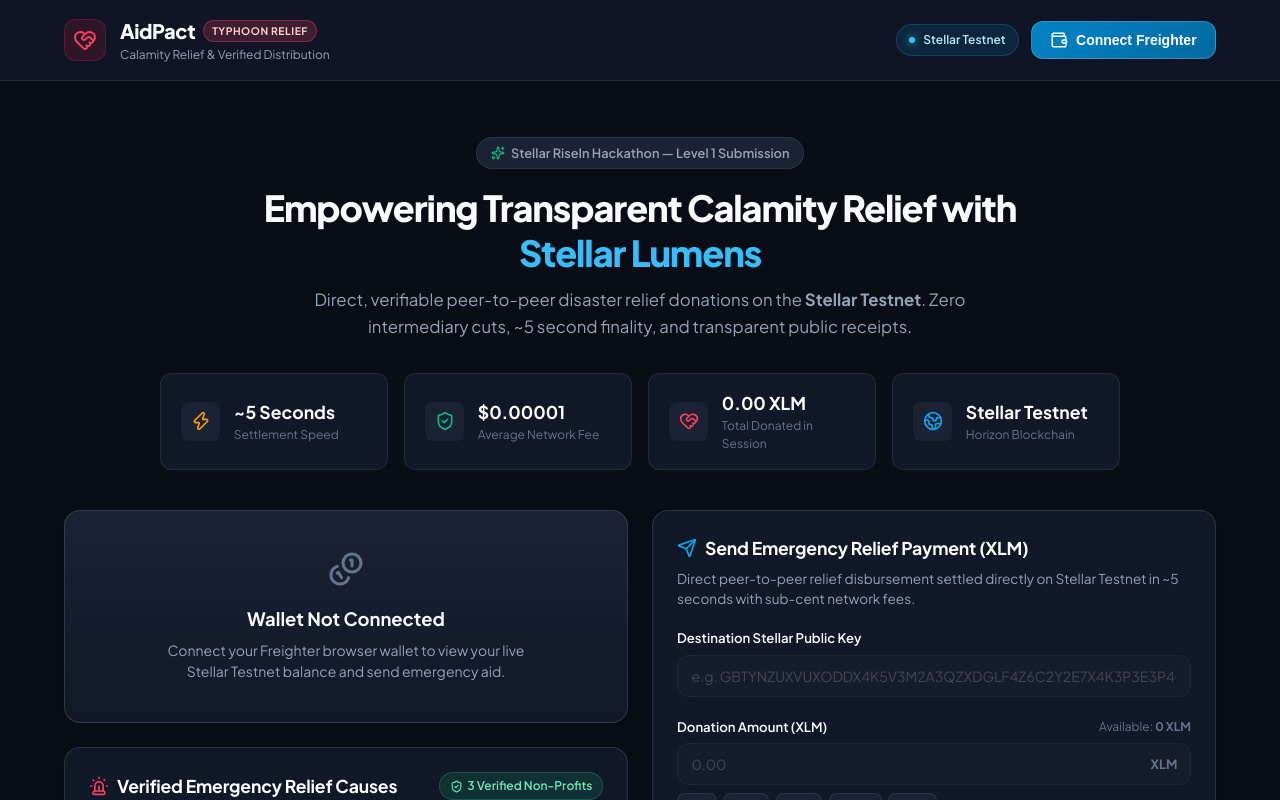
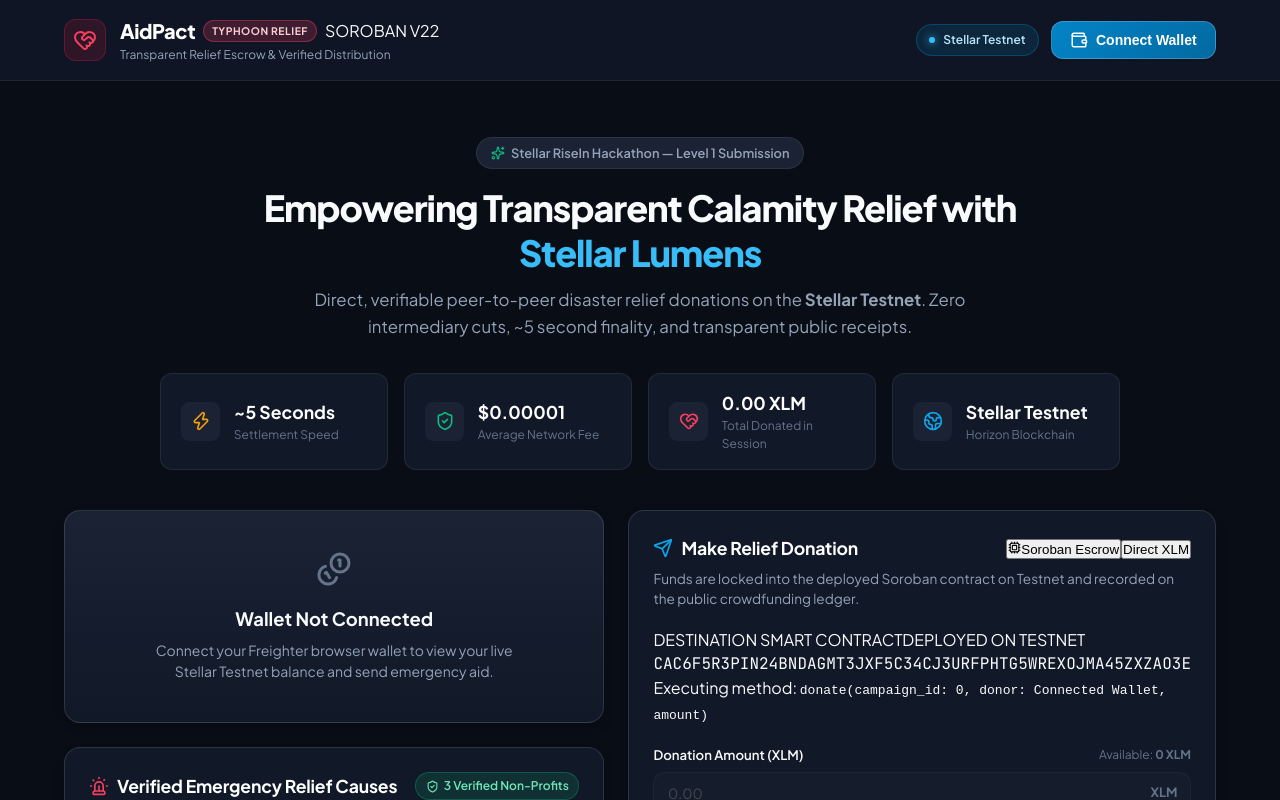
Before and after one commit to xynezakg/Stellar-Xynezak, a React (Vite) app: page / in a window 1280 px wide. Shown: the top 800 px of the page. Built offline with nearby package versions, Linux system fonts and the light colour scheme; what @stellar/stellar-sdk would draw is missing.

Commit message:
feat(ui): update donation form with soroban escrow toggle and step-by-step transaction tracker

```diff
--- a/src/components/DonationForm.tsx
+++ b/src/components/DonationForm.tsx
@@ -1,21 +1,25 @@
 import React, { useState, useEffect } from 'react';
 import { PresetBeneficiary, WalletState } from '../types/stellar';
-import { Send, Sparkles, AlertCircle, Info, ShieldAlert } from 'lucide-react';
+import { Send, Sparkles, AlertCircle, Info, ShieldAlert, Cpu } from 'lucide-react';
 import { Keypair } from '@stellar/stellar-sdk';
+import { AIDPACT_CONTRACT_ID } from '../services/soroban';
 
 interface DonationFormProps {
   wallet: WalletState;
   selectedPreset: PresetBeneficiary | null;
-  onSendPayment: (to: string, amount: string, memo: string, recipientName?: string) => Promise<void>;
+  onSendContractDonation: (amount: string, memo: string, recipientName?: string) => Promise<void>;
+  onSendDirectPayment: (to: string, amount: string, memo: string, recipientName?: string) => Promise<void>;
   isSubmitting: boolean;
 }
 
 export const DonationForm: React.FC<DonationFormProps> = ({
   wallet,
   selectedPreset,
-  onSendPayment,
+  onSendContractDonation,
+  onSendDirectPayment,
   isSubmitting,
 }) => {
+  const [donationMode, setDonationMode] = useState<'contract' | 'direct'>('contract');
   const [destination, setDestination] = useState('');
   const [amount, setAmount] = useState('');
   const [memo, setMemo] = useState('');
@@ -33,7 +37,7 @@
     }
   }, [selectedPreset]);
 
-  // Validate destination address format
+  // Validate destination address format for direct payments
   const validateAddress = (addr: string): boolean => {
     if (!addr) return false;
     try {
@@ -52,7 +56,6 @@
   const handleMaxAmount = () => {
     if (wallet.balance && wallet.balance !== 'UNFUNDED') {
       const numBal = parseFloat(wallet.balance);
-      // Leave 1.5 XLM for reserve & base fee
       const maxSendable = Math.max(0, numBal - 1.5);
       setAmount(maxSendable > 0 ? maxSendable.toFixed(2) : '0');
     }
@@ -62,6 +65,23 @@
     e.preventDefault();
     setValidationError(null);
 
+    const parsedAmount = parseFloat(amount);
+    if (isNaN(parsedAmount) || parsedAmount <= 0) {
+      setValidationError('Please enter a valid amount greater than 0 XLM.');
+      return;
+    }
+
+    if (wallet.balance && wallet.balance !== 'UNFUNDED') {
+      const currentBal = parseFloat(wallet.balance);
+      if (parsedAmount > currentBal - 1) {
+        setValidationError(`Insufficient balance. You must maintain at least 1.0 XLM as the minimum network reserve.`);
+        return;
+      }
+    }
+
+    if (donationMode === 'contract') {
+      await onSendContractDonation(amount.trim(), memo.trim(), recipientLabel || 'Typhoon Relief Campaign #0');
+    } else {
       const trimmedDest = destination.trim();
       if (!trimmedDest) {
         setValidationError('Please enter a destination Stellar public key.');
@@ -74,25 +94,12 @@
       }
 
       if (trimmedDest === wallet.address) {
-      setValidationError('Destination address cannot be your own wallet address.');
+        setValidationError('Destination address cannot be your own wallet.');
         return;
       }
 
-    const parsedAmount = parseFloat(amount);
-    if (isNaN(parsedAmount) || parsedAmount <= 0) {
-      setValidationError('Please enter a valid amount greater than 0 XLM.');
-      return;
+      await onSendDirectPayment(trimmedDest, amount.trim(), memo.trim(), recipientLabel);
     }
-
-    if (wallet.balance && wallet.balance !== 'UNFUNDED') {
-      const currentBal = parseFloat(wallet.balance);
-      if (parsedAmount > currentBal - 1) {
-        setValidationError(`Insufficient balance. You need to keep at least 1.0 XLM as the minimum Stellar reserve.`);
-        return;
-      }
-    }
-
-    await onSendPayment(trimmedDest, amount.trim(), memo.trim(), recipientLabel);
   };
 
   const isFormDisabled = !wallet.isConnected || isSubmitting;
@@ -102,15 +109,54 @@
       <div className="section-title-row">
         <div className="section-title-wrapper">
           <Send size={20} className="text-primary" />
-          <h3 className="section-heading">Send Emergency Relief Payment (XLM)</h3>
+          <h3 className="section-heading">Make Relief Donation</h3>
+        </div>
+
+        {/* Mode Toggle */}
+        <div className="mode-toggle-group">
+          <button
+            type="button"
+            className={`mode-btn ${donationMode === 'contract' ? 'mode-active' : ''}`}
+            onClick={() => setDonationMode('contract')}
+            disabled={isSubmitting}
+            title="Escrows funds directly in deployed Soroban Smart Contract"
+          >
+            <Cpu size={13} />
+            <span>Soroban Escrow</span>
+          </button>
+          <button
+            type="button"
+            className={`mode-btn ${donationMode === 'direct' ? 'mode-active' : ''}`}
+            onClick={() => setDonationMode('direct')}
+            disabled={isSubmitting}
+            title="Direct peer-to-peer XLM transfer"
+          >
+            <span>Direct XLM</span>
+          </button>
         </div>
       </div>
+
       <p className="section-subtext">
-        Direct peer-to-peer relief disbursement settled directly on Stellar Testnet in ~5 seconds with sub-cent network fees.
+        {donationMode === 'contract'
+          ? 'Funds are locked into the deployed Soroban contract on Testnet and recorded on the public crowdfunding ledger.'
+          : 'Direct peer-to-peer payment settled directly on Stellar Testnet in ~5 seconds.'}
       </p>
 
       <form onSubmit={handleSubmit} className="donation-form">
-        {/* Destination Address Input */}
+        {donationMode === 'contract' ? (
+          <div className="contract-target-box">
+            <div className="contract-target-header">
+              <span className="contract-target-label">DESTINATION SMART CONTRACT</span>
+              <span className="badge-contract-active">DEPLOYED ON TESTNET</span>
+            </div>
+            <div className="contract-address-display mono-text" title={AIDPACT_CONTRACT_ID}>
+              {AIDPACT_CONTRACT_ID}
+            </div>
+            <span className="contract-method-note">
+              Executing method: <code>donate(campaign_id: 0, donor: {wallet.address ? `${wallet.address.slice(0, 6)}...` : 'Connected Wallet'}, amount)</code>
+            </span>
+          </div>
+        ) : (
           <div className="form-group">
             <div className="form-label-row">
               <label htmlFor="destination" className="form-label">
@@ -139,6 +185,7 @@
               />
             </div>
           </div>
+        )}
 
         {/* Amount Input and Quick Chips */}
         <div className="form-group">
@@ -199,7 +246,7 @@
         <div className="form-group">
           <div className="form-label-row">
             <label htmlFor="memo" className="form-label">
-              Audit Memo / Purpose (Optional, max 28 chars)
+              Audit Memo / Purpose (Optional)
             </label>
             <span className="memo-char-counter">{memo.length}/28</span>
           </div>
@@ -221,9 +268,11 @@
         <div className="tx-estimate-box">
           <div className="estimate-row">
             <span className="estimate-label">
-              <Info size={14} /> Network Base Fee
+              <Info size={14} /> Execution Protocol
             </span>
-            <span className="estimate-value">~0.00001 XLM (100 stroops)</span>
+            <span className="estimate-value text-primary">
+              {donationMode === 'contract' ? 'Soroban Smart Contract (Rust Wasm)' : 'Horizon Payment Operation'}
+            </span>
           </div>
           <div className="estimate-row">
             <span className="estimate-label">Network & Settlement</span>
@@ -248,7 +297,7 @@
           {isSubmitting ? (
             <>
               <div className="btn-spinner"></div>
-              <span>Signing & Submitting to Horizon...</span>
+              <span>Processing On-Chain...</span>
             </>
           ) : !wallet.isConnected ? (
             <>
@@ -258,7 +307,10 @@
           ) : (
             <>
               <Send size={18} />
-              <span>Send {amount ? `${amount} XLM` : ''} Emergency Relief</span>
+              <span>
+                {donationMode === 'contract' ? 'Escrow ' : 'Send '}
+                {amount ? `${amount} XLM` : ''} Emergency Relief
+              </span>
             </>
           )}
         </button>
--- a/src/components/Navbar.tsx
+++ b/src/components/Navbar.tsx
@@ -4,11 +4,15 @@
 
 interface NavbarProps {
   wallet: WalletState;
-  onConnect: () => void;
+  onOpenWalletModal: () => void;
   onDisconnect: () => void;
 }
 
-export const Navbar: React.FC<NavbarProps> = ({ wallet, onConnect, onDisconnect }) => {
+export const Navbar: React.FC<NavbarProps> = ({
+  wallet,
+  onOpenWalletModal,
+  onDisconnect,
+}) => {
   const formatAddress = (addr: string) => {
     return `${addr.slice(0, 4)}...${addr.slice(-4)}`;
   };
@@ -25,8 +29,9 @@
             <div className="brand-title-row">
               <span className="brand-name">AidPact</span>
               <span className="badge-live-emergency">TYPHOON RELIEF</span>
+              <span className="badge-soroban">SOROBAN V22</span>
             </div>
-            <span className="brand-subtitle">Calamity Relief & Verified Distribution</span>
+            <span className="brand-subtitle">Transparent Relief Escrow & Verified Distribution</span>
           </div>
         </div>
 
@@ -39,14 +44,15 @@
 
           {wallet.isConnected && wallet.address ? (
             <div className="wallet-connected-group">
-              <div className="wallet-badge" title={wallet.address}>
+              <div className="wallet-badge" title={`${wallet.walletName || 'Stellar'}: ${wallet.address}`}>
                 <ShieldCheck size={16} className="text-emerald" />
+                <span className="wallet-provider-tag">{wallet.walletName || 'Wallet'}:</span>
                 <span className="wallet-address-text">{formatAddress(wallet.address)}</span>
               </div>
               <button
                 className="btn-disconnect"
                 onClick={onDisconnect}
-                title="Disconnect Freighter Wallet"
+                title="Disconnect Wallet"
               >
                 <LogOut size={16} />
                 <span className="btn-text-desktop">Disconnect</span>
@@ -55,11 +61,11 @@
           ) : (
             <button
               className="btn-connect"
-              onClick={onConnect}
+              onClick={onOpenWalletModal}
               disabled={wallet.isConnecting}
             >
               <Wallet size={18} />
-              <span>{wallet.isConnecting ? 'Connecting...' : 'Connect Freighter'}</span>
+              <span>{wallet.isConnecting ? 'Connecting...' : 'Connect Wallet'}</span>
             </button>
           )}
         </div>
--- a/src/components/TransactionModal.tsx
+++ b/src/components/TransactionModal.tsx
@@ -1,11 +1,24 @@
 import React, { useState } from 'react';
 import { TransactionResult } from '../types/stellar';
-import { CheckCircle2, XCircle, Copy, Check, X, ShieldAlert, ArrowUpRight } from 'lucide-react';
+import { TxStepStatus } from '../services/soroban';
+import {
+  CheckCircle2,
+  XCircle,
+  Copy,
+  Check,
+  X,
+  ShieldAlert,
+  ArrowUpRight,
+  Sparkles,
+  Loader2,
+} from 'lucide-react';
 import { STELLAR_EXPERT_TESTNET_TX_URL } from '../services/stellar';
 
 interface TransactionModalProps {
   isOpen: boolean;
   result: TransactionResult | null;
+  stepStatus?: TxStepStatus;
+  statusMessage?: string;
   amountSent?: string;
   recipientSent?: string;
   onClose: () => void;
@@ -14,16 +27,24 @@
 export const TransactionModal: React.FC<TransactionModalProps> = ({
   isOpen,
   result,
+  stepStatus = 'IDLE',
+  statusMessage,
   amountSent,
   recipientSent,
   onClose,
 }) => {
   const [copied, setCopied] = useState(false);
 
-  if (!isOpen || !result) return null;
+  if (!isOpen) return null;
+
+  const isPending =
+    stepStatus === 'BUILDING' ||
+    stepStatus === 'SIMULATING' ||
+    stepStatus === 'SIGNING' ||
+    stepStatus === 'SUBMITTING';
 
   const handleCopyHash = () => {
-    if (result.hash) {
+    if (result?.hash) {
       navigator.clipboard.writeText(result.hash);
       setCopied(true);
       setTimeout(() => setCopied(false), 2000);
@@ -31,43 +52,116 @@
   };
 
   return (
-    <div className="modal-overlay" onClick={onClose}>
+    <div className="modal-overlay" onClick={isPending ? undefined : onClose}>
       <div className="modal-content" onClick={(e) => e.stopPropagation()}>
-        <button className="modal-close-btn" onClick={onClose} aria-label="Close modal">
-          <X size={20} />
-        </button>
+        {!isPending && (
+          <button className="modal-close-btn" onClick={onClose} aria-label="Close modal">
+            <X size={20} />
+          </button>
+        )}
 
-        {result.success ? (
+        {isPending ? (
+          /* Real-Time Transaction Status Tracking */
+          <div className="modal-body pending-body">
+            <div className="modal-icon-wrapper">
+              <Loader2 size={52} className="animate-spin text-primary" />
+            </div>
+
+            <h3 className="modal-title">Processing Smart Contract Call</h3>
+            <p className="modal-description">{statusMessage || 'Communicating with Stellar Testnet...'}</p>
+
+            {/* Step-by-Step Progress Tracker */}
+            <div className="tx-steps-tracker">
+              <div className={`tx-step-item ${stepStatus === 'BUILDING' ? 'step-active' : 'step-done'}`}>
+                <div className="step-bullet">1</div>
+                <div className="step-text">
+                  <strong>Build Transaction</strong>
+                  <span>Constructing Soroban invocation XDR</span>
+                </div>
+              </div>
+
+              <div
+                className={`tx-step-item ${
+                  stepStatus === 'SIMULATING'
+                    ? 'step-active'
+                    : stepStatus === 'SIGNING' || stepStatus === 'SUBMITTING'
+                    ? 'step-done'
+                    : 'step-pending'
+                }`}
+              >
+                <div className="step-bullet">2</div>
+                <div className="step-text">
+                  <strong>Simulate Execution</strong>
+                  <span>Calculating footprint & resource gas</span>
+                </div>
+              </div>
+
+              <div
+                className={`tx-step-item ${
+                  stepStatus === 'SIGNING'
+                    ? 'step-active'
+                    : stepStatus === 'SUBMITTING'
+                    ? 'step-done'
+                    : 'step-pending'
+                }`}
+              >
+                <div className="step-bullet">3</div>
+                <div className="step-text">
+                  <strong>Wallet Signature</strong>
+                  <span>Confirm transaction in your connected wallet popup</span>
+                </div>
+              </div>
+
+              <div
+                className={`tx-step-item ${
+                  stepStatus === 'SUBMITTING' ? 'step-active' : 'step-pending'
+                }`}
+              >
+                <div className="step-bullet">4</div>
+                <div className="step-text">
+                  <strong>Commit on Ledger</strong>
+                  <span>Submitting to Soroban RPC node (~5 sec finality)</span>
+                </div>
+              </div>
+            </div>
+          </div>
+        ) : result?.success ? (
+          /* Succeeded State */
           <div className="modal-body success-body">
             <div className="modal-icon-wrapper success-icon-wrapper">
               <CheckCircle2 size={48} className="text-emerald" />
             </div>
 
+            <div className="badge-contract-success">
+              <Sparkles size={12} />
+              SOROBAN CONTRACT EXECUTED
+            </div>
+
             <h3 className="modal-title">Relief Donation Confirmed!</h3>
             <p className="modal-description">
-              Your XLM emergency relief payment has been successfully recorded and settled on the <strong>Stellar Testnet</strong>.
+              Your disaster donation has been cryptographically escrowed in the <strong>AidPact Smart Contract</strong> on Stellar Testnet.
             </p>
 
             {amountSent && (
               <div className="modal-amount-badge">
                 <span className="amount-val">{amountSent} XLM</span>
-                <span className="amount-label">Delivered Instantly</span>
+                <span className="amount-label">Escrowed On-Chain</span>
               </div>
             )}
 
             <div className="modal-details-card">
               {recipientSent && (
                 <div className="detail-row">
-                  <span className="detail-label">Beneficiary</span>
+                  <span className="detail-label">Beneficiary / Cause</span>
                   <span className="detail-value mono-text" title={recipientSent}>
-                    {recipientSent.slice(0, 8)}...{recipientSent.slice(-8)}
+                    {recipientSent.length > 24 ? `${recipientSent.slice(0, 10)}...${recipientSent.slice(-8)}` : recipientSent}
                   </span>
                 </div>
               )}
 
-              {result.ledger && (
+              {result.ledger && result.ledger > 0 && (
                 <div className="detail-row">
-                  <span className="detail-label">Ledger Sequence</span>
+                  <span className="detail-label">Committed Ledger</span>
                   <span className="detail-value">#{result.ledger}</span>
                 </div>
               )}
@@ -103,6 +197,7 @@
             )}
           </div>
         ) : (
+          /* Error State (3-Tier Handled) */
           <div className="modal-body error-body">
             <div className="modal-icon-wrapper error-icon-wrapper">
               <XCircle size={48} className="text-rose" />
@@ -110,23 +205,23 @@
 
             <h3 className="modal-title">Transaction Failed</h3>
             <p className="modal-description">
-              The payment could not be processed on the Stellar Testnet.
+              The Soroban contract invocation could not be completed on Stellar Testnet.
             </p>
 
             <div className="error-message-box">
               <ShieldAlert size={18} className="text-rose shrink-0" />
               <div className="error-message-text">
                 <strong>Error Details:</strong>
-                <p>{result.error || 'An unexpected error occurred during transaction execution.'}</p>
+                <p>{result?.error || 'An unexpected error occurred during contract execution.'}</p>
               </div>
             </div>
 
             <div className="error-help-card">
-              <h4>Common Solutions:</h4>
+              <h4>Troubleshooting Guide:</h4>
               <ul>
-                <li>Ensure your Freighter wallet is switched to <strong>Testnet</strong>.</li>
-                <li>Make sure your account has enough XLM plus the minimum 1.0 XLM reserve.</li>
-                <li>Ensure the recipient public key is a valid Stellar account on Testnet.</li>
+                <li><strong>Signature Rejected:</strong> Approve the transaction in your wallet popup.</li>
+                <li><strong>Insufficient Balance:</strong> Keep at least 1.5 XLM for base fee and network reserve.</li>
+                <li><strong>Network:</strong> Verify your wallet is connected to <strong>Stellar Testnet</strong>.</li>
               </ul>
             </div>
 
```
Lines whose indentation alone changed are shown as unchanged.
